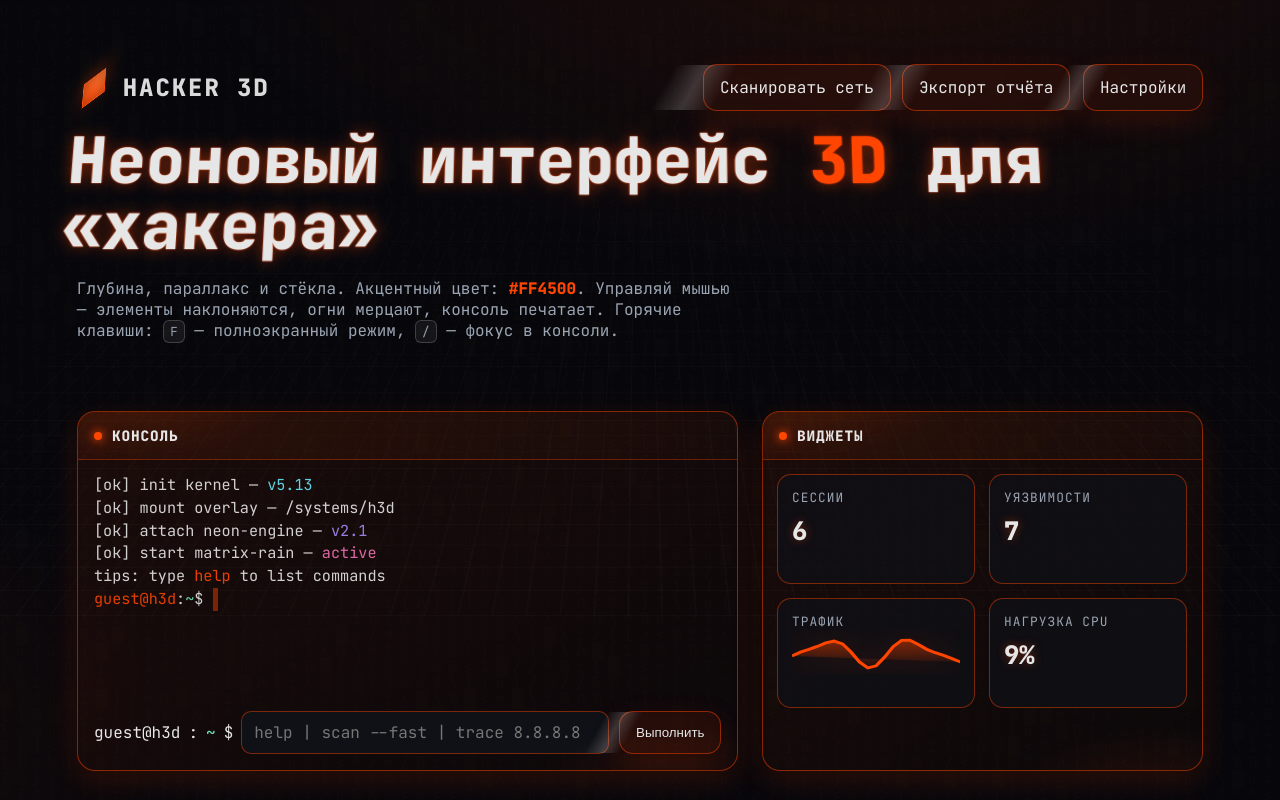
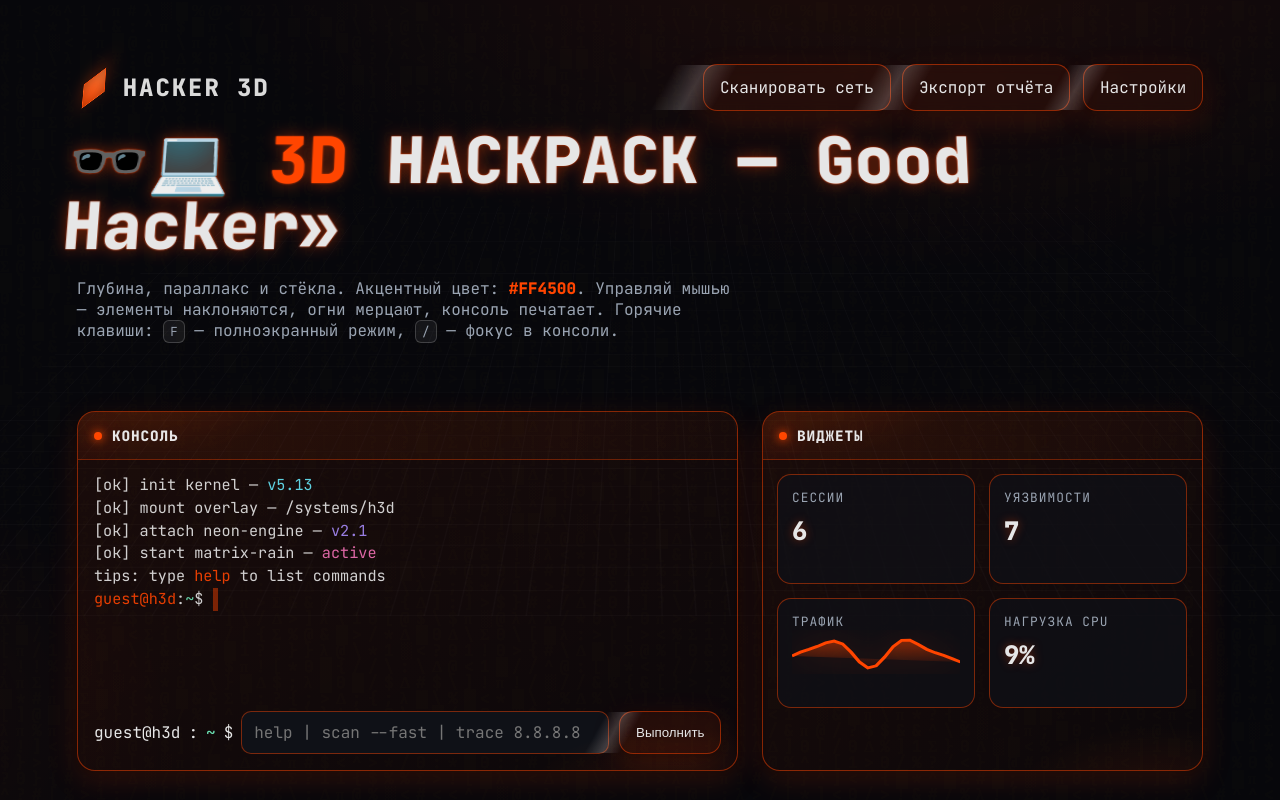
Before and after one commit to antareti/HACKPACK-good-hacker, a plain HTML site: page index.html in a window 1280 px wide. Shown: the top 800 px of the page. Drawn offline with Linux system fonts and the light colour scheme.

Commit message:
Update index.html

```diff
--- a/index.html
+++ b/index.html
@@ -175,7 +175,7 @@
   </header>
 
   <section class="hero">
-    <h1 class="h1">Неоновый интерфейс <span style="color:var(--accent)">3D</span> для «хакера»</h1>
+    <h1 class="h1">🕶️💻 <span style="color:var(--accent)">3D</span> HACKPACK — Good Hacker»</h1>
     <p class="sub">Глубина, параллакс и стёкла. Акцентный цвет: <b style="color:var(--accent)">#FF4500</b>. Управляй мышью — элементы наклоняются, огни мерцают, консоль печатает.
       Горячие клавиши: <span class="kbd">F</span> — полноэкранный режим, <span class="kbd">/</span> — фокус в консоли.</p>
   </section>
```
